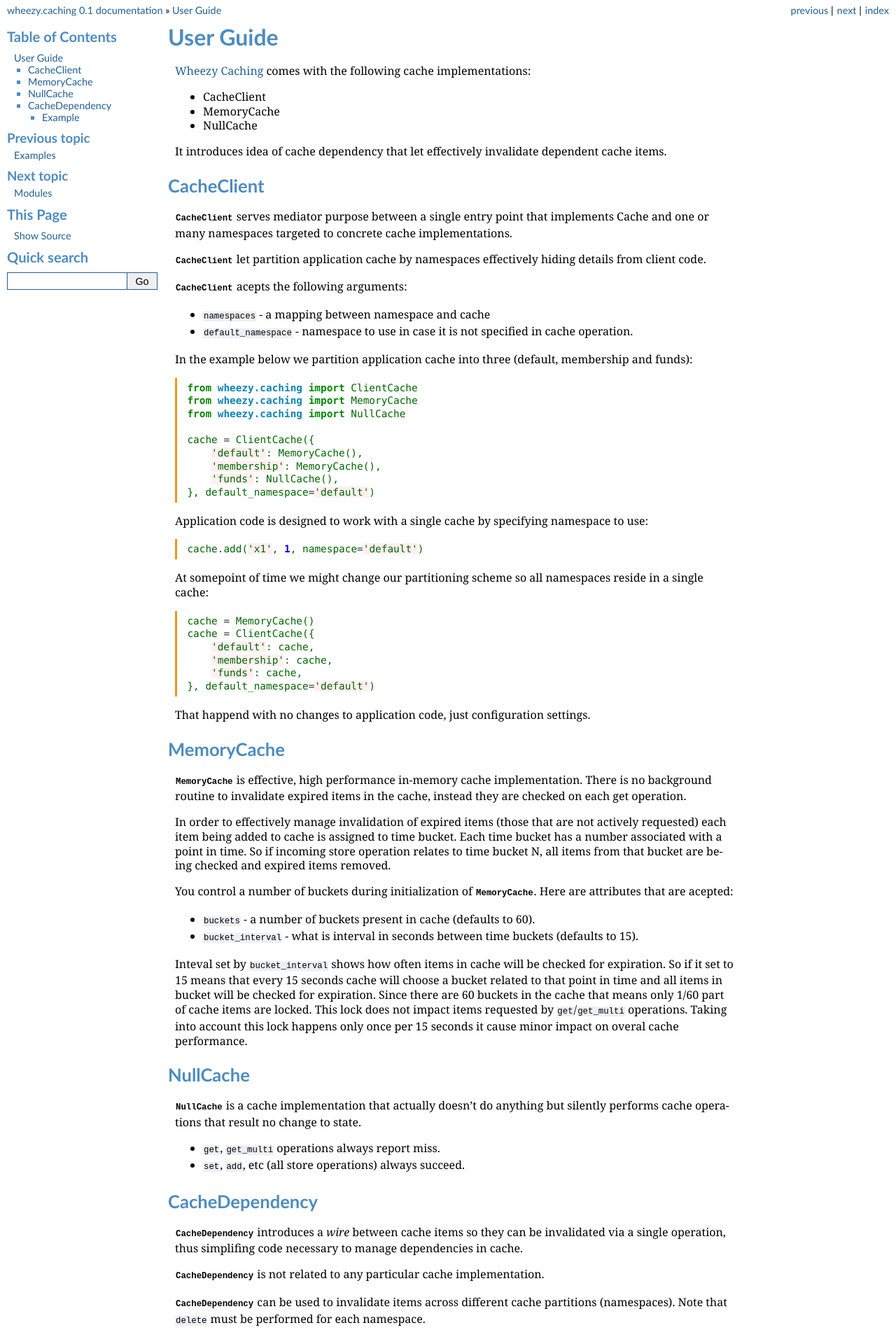
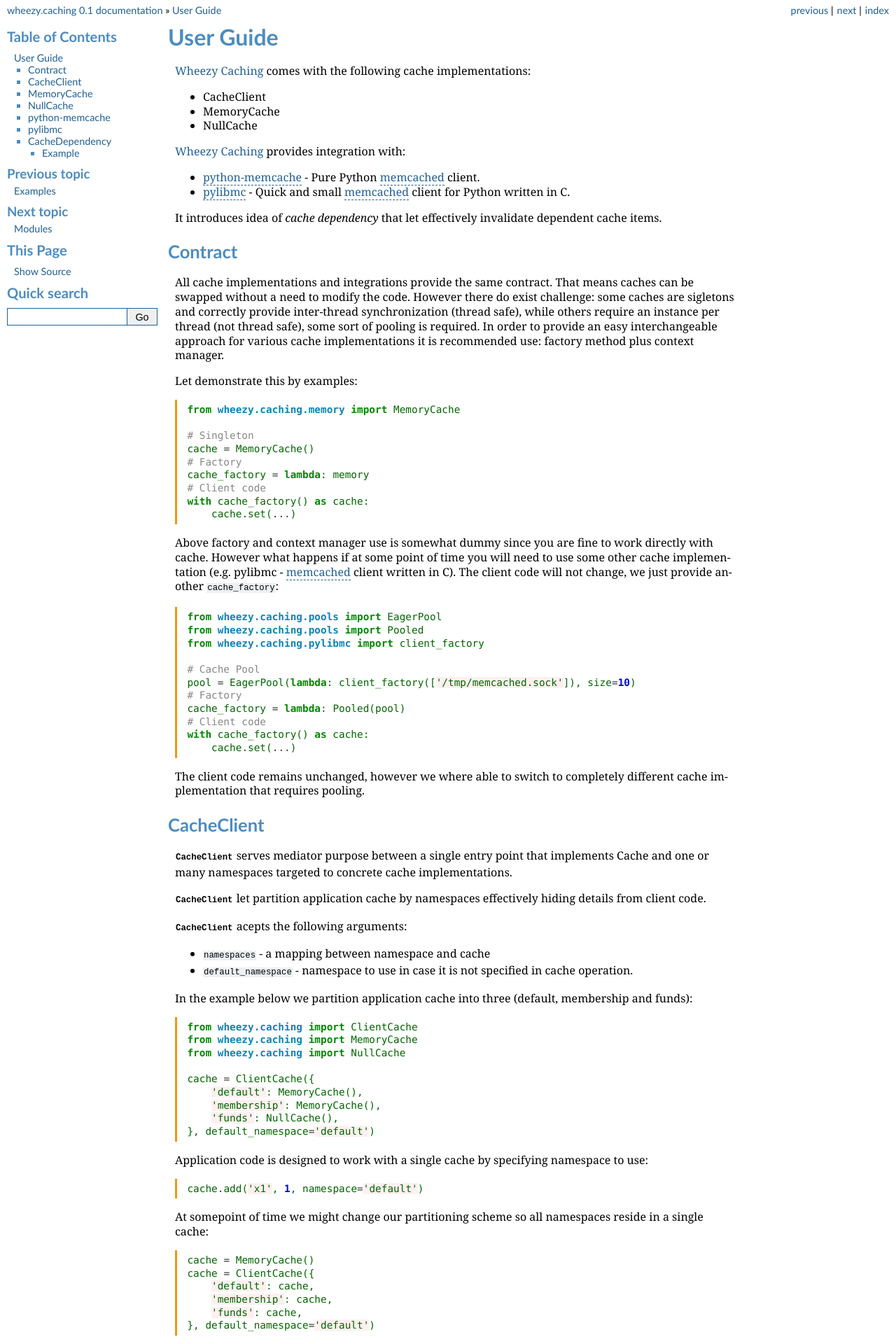
Before and after one commit to akornatskyy/wheezy.caching, a Sphinx documentation site: the page built from doc/userguide.rst, in a window 1280 px wide. Shown: the top 1920 px of the page at 70% size. Built offline with Sphinx 7.4.7, drawn with Linux system fonts in a browser that asks for light colours; some of the changed text lies outside the part shown.

Commit message:
Updated documentation with Contract, python-memcache and pylibmc sections.

```diff
--- a/doc/userguide.rst
+++ b/doc/userguide.rst
@@ -8,8 +8,58 @@
 * MemoryCache
 * NullCache
 
-It introduces idea of cache dependency that let effectively invalidate
+:ref:`wheezy.caching` provides integration with:
+
+* `python-memcache`_ - Pure Python `memcached`_ client.
+* `pylibmc`_ - Quick and small `memcached`_ client for Python written in C.
+
+It introduces idea of *cache dependency* that let effectively invalidate
 dependent cache items.
+
+Contract
+--------
+
+All cache implementations and integrations provide the same contract. That
+means caches can be swapped without a need to modify the code. However
+there do exist challenge: some caches are sigletons and correctly
+provide inter-thread synchronization (thread safe), while others require
+an instance per thread (not thread safe), some sort of pooling is
+required. In order to provide an easy interchangeable approach for various cache
+implementations it is recommended use: factory method plus context
+manager.
+
+Let demonstrate this by examples::
+
+    from wheezy.caching.memory import MemoryCache
+
+    # Singleton
+    cache = MemoryCache()
+    # Factory
+    cache_factory = lambda: memory
+    # Client code
+    with cache_factory() as cache:
+        cache.set(...)
+
+Above factory and context manager use is somewhat dummy since you are
+fine to work directly with cache. However what happens if at some point
+of time you will need to use some other cache implementation (e.g.
+pylibmc - `memcached`_ client written in C). The client code will not
+change, we just provide another ``cache_factory``::
+
+    from wheezy.caching.pools import EagerPool
+    from wheezy.caching.pools import Pooled
+    from wheezy.caching.pylibmc import client_factory
+
+    # Cache Pool
+    pool = EagerPool(lambda: client_factory(['/tmp/memcached.sock']), size=10)
+    # Factory
+    cache_factory = lambda: Pooled(pool)
+    # Client code
+    with cache_factory() as cache:
+        cache.set(...)
+
+The client code remains unchanged, however we where able to switch to
+completely different cache implementation that requires pooling.
 
 CacheClient
 -----------
@@ -101,6 +151,60 @@
 * ``get``, ``get_multi`` operations always report miss.
 * ``set``, ``add``, etc (all store operations) always succeed.
 
+python-memcache
+---------------
+
+`python-memcache`_ is a pure Python `memcached`_ client. You can install
+this package via easy_install::
+
+    $ env/bin/easy_install python-memcache
+
+Here is a typical use case::
+
+    from wheezy.caching.memcache import client_factory
+
+    cache = client_factory(['unix:/tmp/memcached.sock'])
+    cache_factory = lambda: cache
+
+All arguments passed to
+:py:meth:`~wheezy.caching.memcache.client_factory` are the same as to
+original ``Client`` from python-memcache. Note, `python-memcache`_
+``Client`` implementation is *thread local* object.
+
+pylibmc
+-------
+
+`pylibmc`_ is a quick and small `memcached`_ client for Python written in C.
+Since this package is an interface to *libmemcached* you need development
+version of this library so it can be compiled. If you are using Debian::
+
+    apt-get install libmemcached-dev
+
+Now, you can install this package via easy_install::
+
+    $ env/bin/easy_install pylibmc
+
+Here is a typical use case::
+
+    from wheezy.caching.pools import EagerPool
+    from wheezy.caching.pools import Pooled
+    from wheezy.caching.pylibmc import client_factory
+
+    pool = EagerPool(lambda: client_factory(['/tmp/memcached.sock']), size=10)
+    cache_factory = lambda: Pooled(pool)
+
+All arguments passed to
+:py:meth:`~wheezy.caching.pylibmc.client_factory` are the same as to
+original ``Client`` from pylibmc. Default client factory configures
+`pylibmc`_ Client to use binary protocol, tcp_nodelay and ketama
+algorithm.
+
+Since `pylibmc`_ implementation is not thread safe it requires pooling,
+so we do here. :py:class:`~wheezy.caching.pools.EagerPool` holds
+a number of `pylibmc`_ instances, while
+:py:class:`~wheezy.caching.pools.Pooled` serves context manager purpose,
+effectively acquiring and returning item to the pool.
+
 CacheDependency
 ---------------
 
@@ -113,7 +217,7 @@
 
 :py:class:`~wheezy.caching.dependency.CacheDependency` can be used to
 invalidate items across different cache partitions (namespaces). Note
-that ``delete`` must be performed for each namespace.
+that ``delete`` must be performed for each namespace and/or cache.
 
 Example
 ~~~~~~~
@@ -142,11 +246,22 @@
     dependency.delete()
 
 ``delete`` operation must be repeated for each namespace (it doesn't manage
-namespace dependency)::
+namespace dependency) and/or cache::
 
+    # Using namespaces
     dependency = CacheDependency(cache, 'master-key')
     dependency.delete(namespace='membership')
     dependency.delete(namespace='funds')
 
-Cache dependency is effective way to reduce coupling between modules in
-terms of cache items invalidation.
+    # Using caches
+    dependency = CacheDependency(membership_cache, 'master-key')
+    dependency.delete()
+    dependency = CacheDependency(funds_cache, 'master-key')
+    dependency.delete()
+
+Cache dependency is an effective way to reduce coupling between modules
+in terms of cache items invalidation.
+
+.. _`memcached`: http://memcached.org
+.. _`pylibmc`: http://pypi.python.org/pypi/pylibmc
+.. _`python-memcache`: http://pypi.python.org/pypi/python-memcached
```
Also changed, not shown: doc/index.rst (+11 -2 lines), doc/modules.rst (+18 -0 lines), 4 other files.
